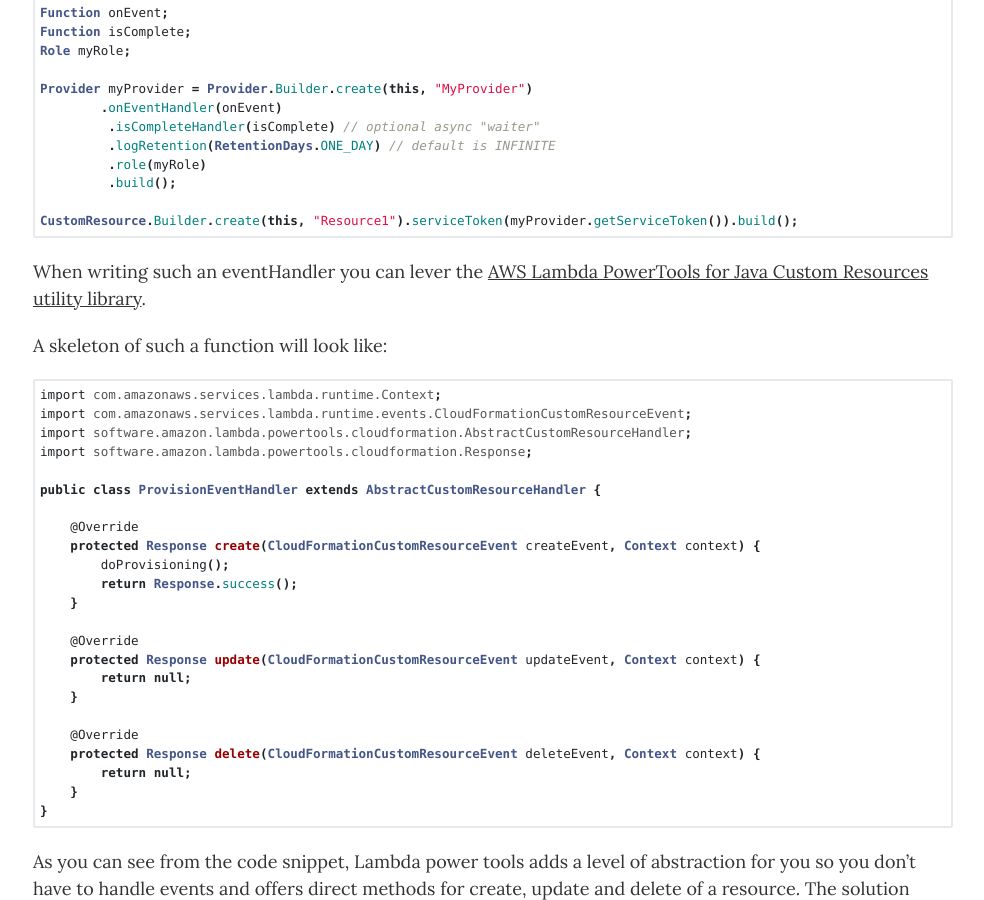
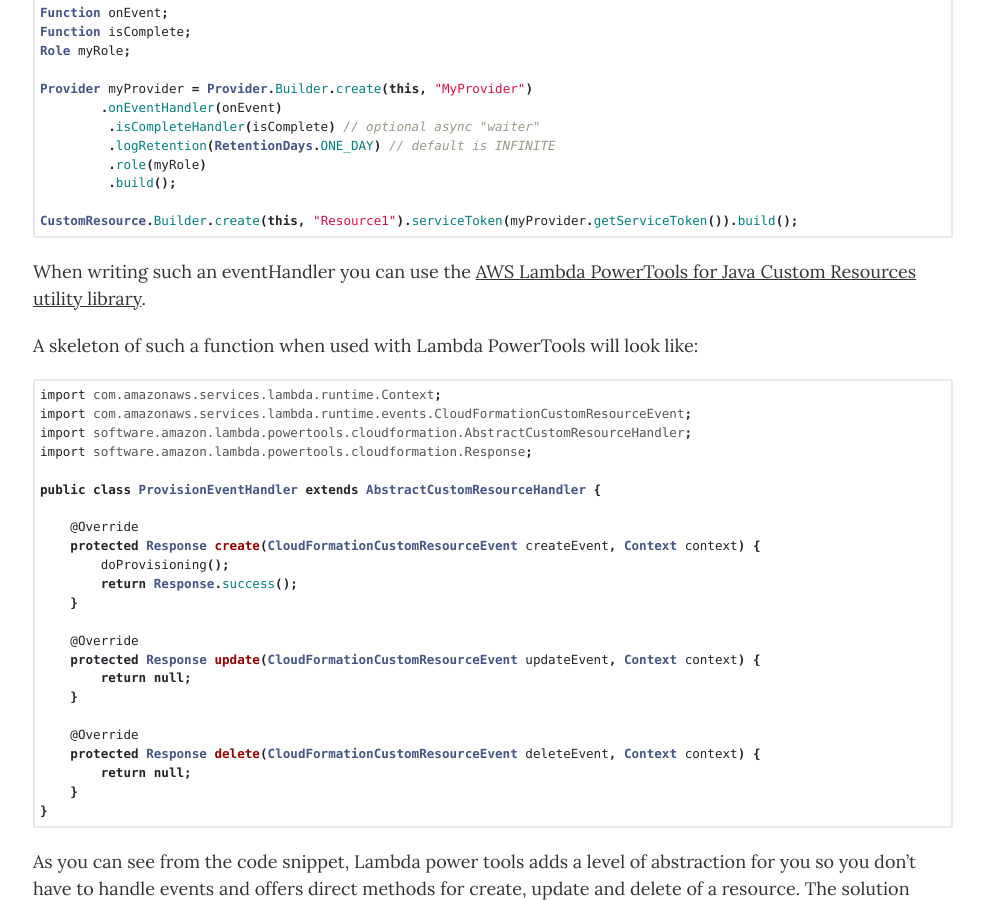
Before and after one commit to jreijn/jreijn.github.com, a Jekyll site: the page built from _posts/2022-07-17-invoking-an-aws-lambda-function-during-cdk-deployment.md, in a window 1280 px wide and 900 px high, scrolled down 2036 px. Shown: the whole window, without its empty margins (147-1131 px from the left). Built offline with Jekyll 4.4.1, drawn with Linux system fonts in a browser that asks for light colours; comment, search, counter and statistics services are not loaded; some of the changed text lies outside the part shown.

Commit message:
Renamed post title and match seo

````diff
--- a/_posts/2022-07-17-triggering-an-aws-lambda-function-during-cdk-deployment.md
+++ b/_posts/2022-07-17-invoking-an-aws-lambda-function-during-cdk-deployment.md
@@ -56,9 +56,9 @@
 CustomResource.Builder.create(this, "Resource1").serviceToken(myProvider.getServiceToken()).build();
 ```
 
-When writing such an eventHandler you can lever the [AWS Lambda PowerTools for Java Custom Resources utility library](https://awslabs.github.io/aws-lambda-powertools-java/utilities/custom_resources/).
+When writing such an eventHandler you can use the [AWS Lambda PowerTools for Java Custom Resources utility library](https://awslabs.github.io/aws-lambda-powertools-java/utilities/custom_resources/).
 
-A skeleton of such a function will look like:
+A skeleton of such a function when used with Lambda PowerTools will look like:
 
 ```java
 import com.amazonaws.services.lambda.runtime.Context;
````
Also changed, not shown: other parts of _posts/2022-07-17-invoking-an-aws-lambda-function-during-cdk-deployment.md (+1 -1 lines).
